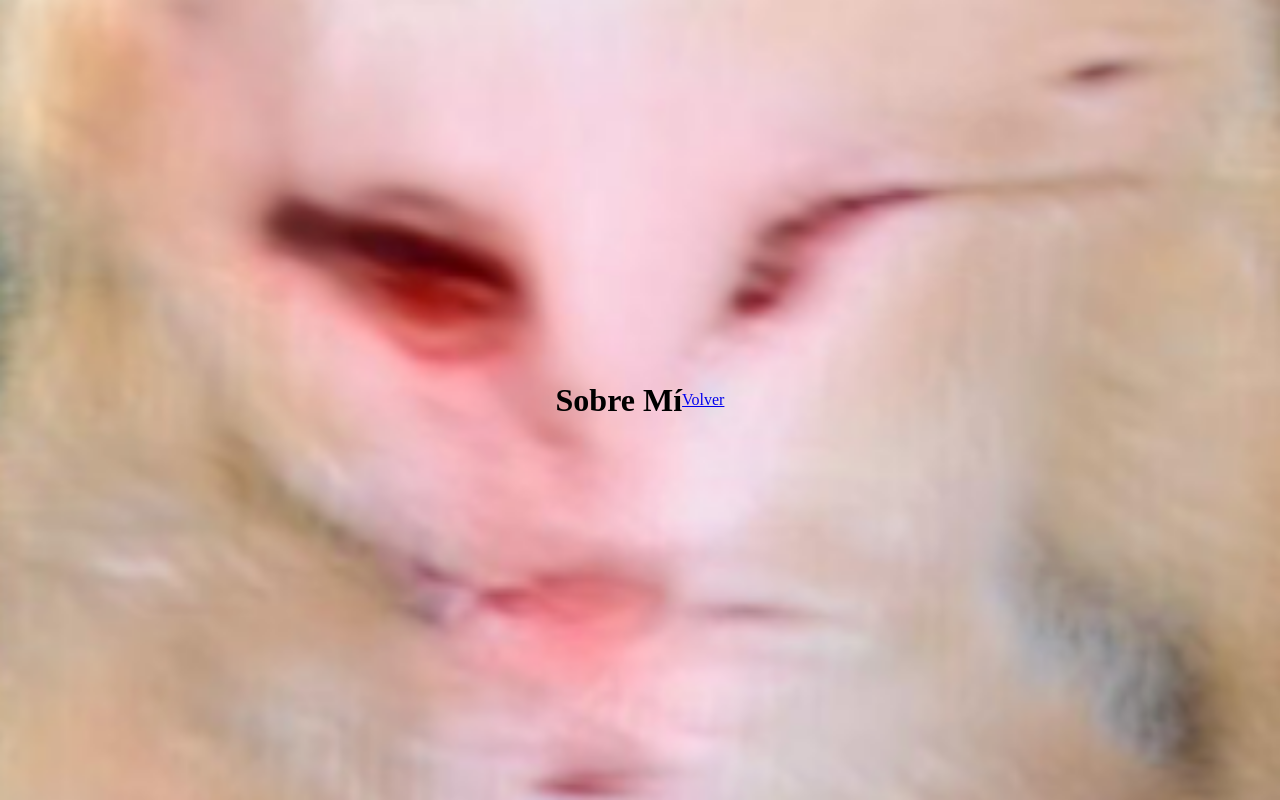
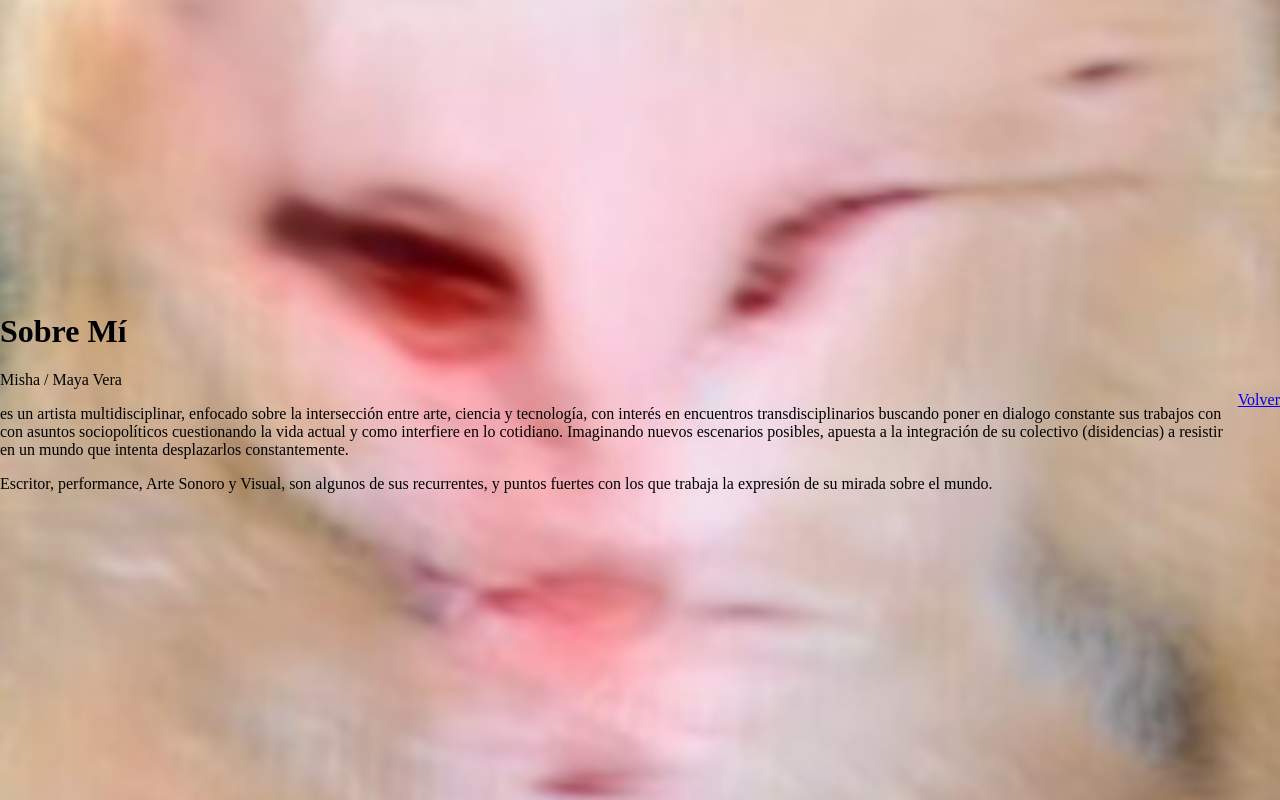
Before and after one commit to M11SH4/portfolio-web-MISHA, a plain HTML site: page about-me.html in a window 1280 px wide. Drawn offline with Linux system fonts and the light colour scheme.

Commit message:
texto about me

```diff
--- a/about-me.html
+++ b/about-me.html
@@ -1,5 +1,6 @@
 <!DOCTYPE html>
 <html lang="es">
+
 <head>
     <meta charset="UTF-8">
     <meta name="viewport" content="width=device-width, initial-scale=1.0">
@@ -12,9 +13,21 @@
         }
     </style>
 </head>
+
 <body>
-    <h1>Sobre Mí</h1>
-    <!-- Aquí puedes agregar tu contenido sobre ti -->
+    <main>
+        <h1>Sobre Mí</h1>
+        <p>Misha / Maya Vera </p>
+        <p>es un artista multidisciplinar, enfocado sobre la intersección entre arte, ciencia y tecnología, con interés
+            en encuentros transdisciplinarios buscando poner en dialogo constante sus trabajos con con asuntos
+            sociopolíticos cuestionando la vida actual y como interfiere en lo cotidiano. Imaginando nuevos escenarios
+            posibles, apuesta a la integración de su colectivo (disidencias) a resistir en un mundo que intenta
+            desplazarlos constantemente.</p>
+        <p>Escritor, performance, Arte Sonoro y Visual, son algunos de sus recurrentes, y puntos fuertes con los que
+            trabaja la expresión de su mirada sobre el mundo. </p>
+    </main>
     <a href="index.html">Volver</a>
+
 </body>
+
 </html>
```
